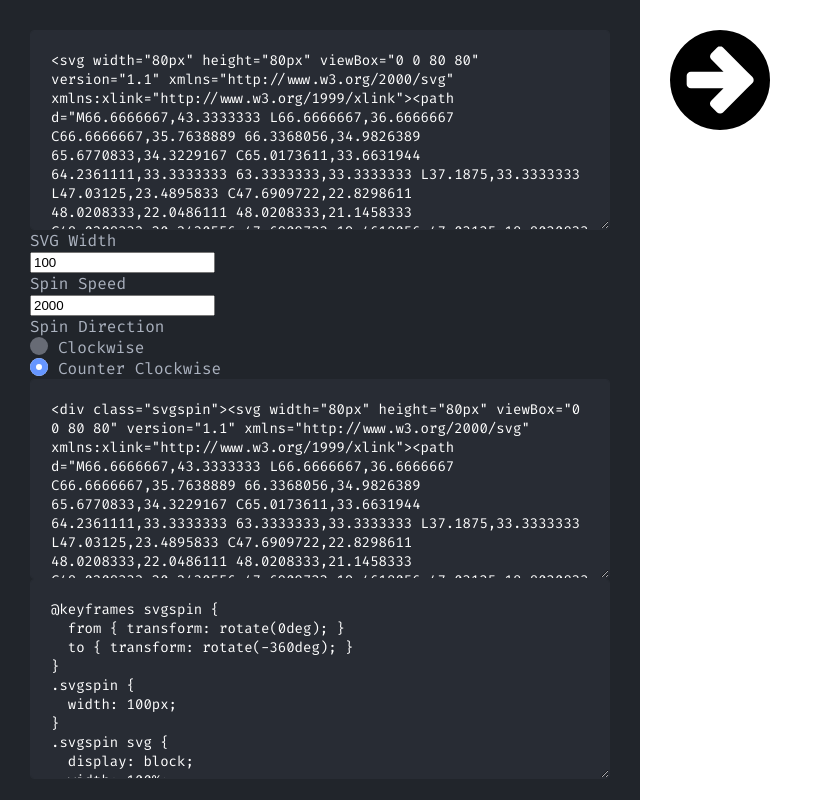
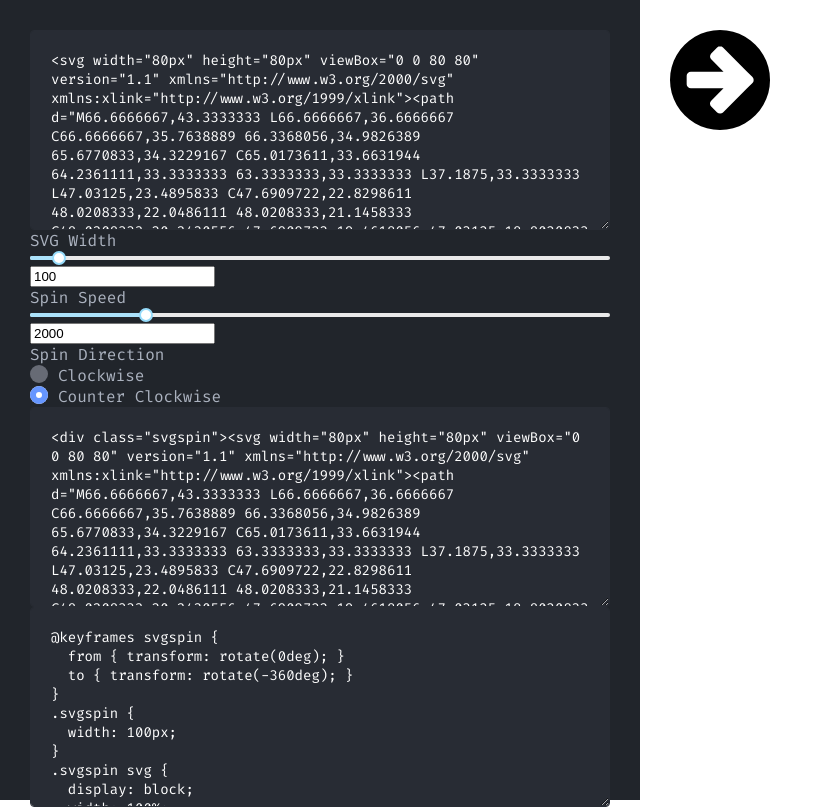
Before and after one commit to sambrannon/svgspin, a React (Create React App) app: page / in a window 1280 px wide. Shown: the whole page, without its empty margins (0-833 px from the left). Built offline with nearby package versions, Linux system fonts and the light colour scheme.

Commit message:
Added rc-slider and wired up a rough example

```diff
--- a/package.json
+++ b/package.json
@@ -5,6 +5,7 @@
   "dependencies": {
     "classnames": "^2.2.6",
     "node-sass": "^4.12.0",
+    "rc-slider": "^8.7.1",
     "react": "^16.10.2",
     "react-dom": "^16.10.2",
     "react-scripts": "3.2.0"
--- a/src/App.js
+++ b/src/App.js
@@ -20,6 +20,8 @@ class App extends React.Component {
     this.onSpinDirectionChange = this.onSpinDirectionChange.bind(this);
     this.onSpinSpeedChange = this.onSpinSpeedChange.bind(this);
     this.onSvgWidthChange = this.onSvgWidthChange.bind(this);
+    this.onSvgWidthSliderChange = this.onSvgWidthSliderChange.bind(this);
+    this.onSpinSpeedSliderChange = this.onSpinSpeedSliderChange.bind(this);
   };
 
   onSVGMarkupChange(event) {
@@ -45,6 +47,18 @@ class App extends React.Component {
     // TODO lock this down to a number
     this.setState({
       svgWidthPx: event.target.value,
+    });
+  }
+
+  onSvgWidthSliderChange(value) {
+    this.setState({
+      svgWidthPx: value,
+    });
+  }
+
+  onSpinSpeedSliderChange(value) {
+    this.setState({
+      spinSpeedMs: value,
     });
   }
 
@@ -85,6 +99,8 @@ class App extends React.Component {
               spinSpeedMs={this.state.spinSpeedMs}
               onSvgWidthChange={this.onSvgWidthChange}
               svgWidthPx={this.state.svgWidthPx}
+              onSvgWidthSliderChange={this.onSvgWidthSliderChange}
+              onSpinSpeedSliderChange={this.onSpinSpeedSliderChange}
             />
             {this.state.svgMarkup !== '' &&
               <GeneratedCodeBlocks
--- a/src/components/ConfigPanel.js
+++ b/src/components/ConfigPanel.js
@@ -1,4 +1,5 @@
 import React from 'react';
+import Slider from 'rc-slider';
 import FormGroup from './FormGroup';
 
 function ConfigPanel(props) {
@@ -22,8 +23,14 @@ function ConfigPanel(props) {
         </FormGroup>
 
         <FormGroup label="SVG Width">
-          {/* TODO replace with RangeInput component */}
           <div className="slider">
+            <Slider
+              min={0}
+              max={2000}
+              step={10}
+              value={props.svgWidthPx}
+              onChange={props.onSvgWidthSliderChange}
+            />
             <input
               type="number"
               value={props.svgWidthPx}
@@ -35,6 +42,13 @@ function ConfigPanel(props) {
         <FormGroup label="Spin Speed">
           {/* TODO replace with RangeInput component */}
           <div className="slider">
+            <Slider
+              min={0}
+              max={10000}
+              step={100}
+              value={props.spinSpeedMs}
+              onChange={props.onSpinSpeedSliderChange}
+            />
             <input
               type="number"
               value={props.spinSpeedMs}
--- a/src/components/GeneratedCodeBlocks.js
+++ b/src/components/GeneratedCodeBlocks.js
@@ -9,7 +9,7 @@ function GeneratedCodeBlocks(props) {
           className="code-input__text"
           value={props.html}
           spellCheck="false"
-          readonly
+          readOnly
         />
       </div>
       <div className="code-input">
@@ -17,7 +17,7 @@ function GeneratedCodeBlocks(props) {
           className="code-input__text"
           value={props.css}
           spellCheck="false"
-          readonly
+          readOnly
         />
       </div>
     </div>
--- a/src/scss/main.scss
+++ b/src/scss/main.scss
@@ -1,5 +1,10 @@
+// Vendor
+@import '../../node_modules/rc-slider/dist/rc-slider.css';
+
+// Setup
 @import 'variables';
 
+// Global
 @import 'global';
 
 // Components
```
Also changed, not shown: 1 other file (tests, documents, lock files or other folders).
